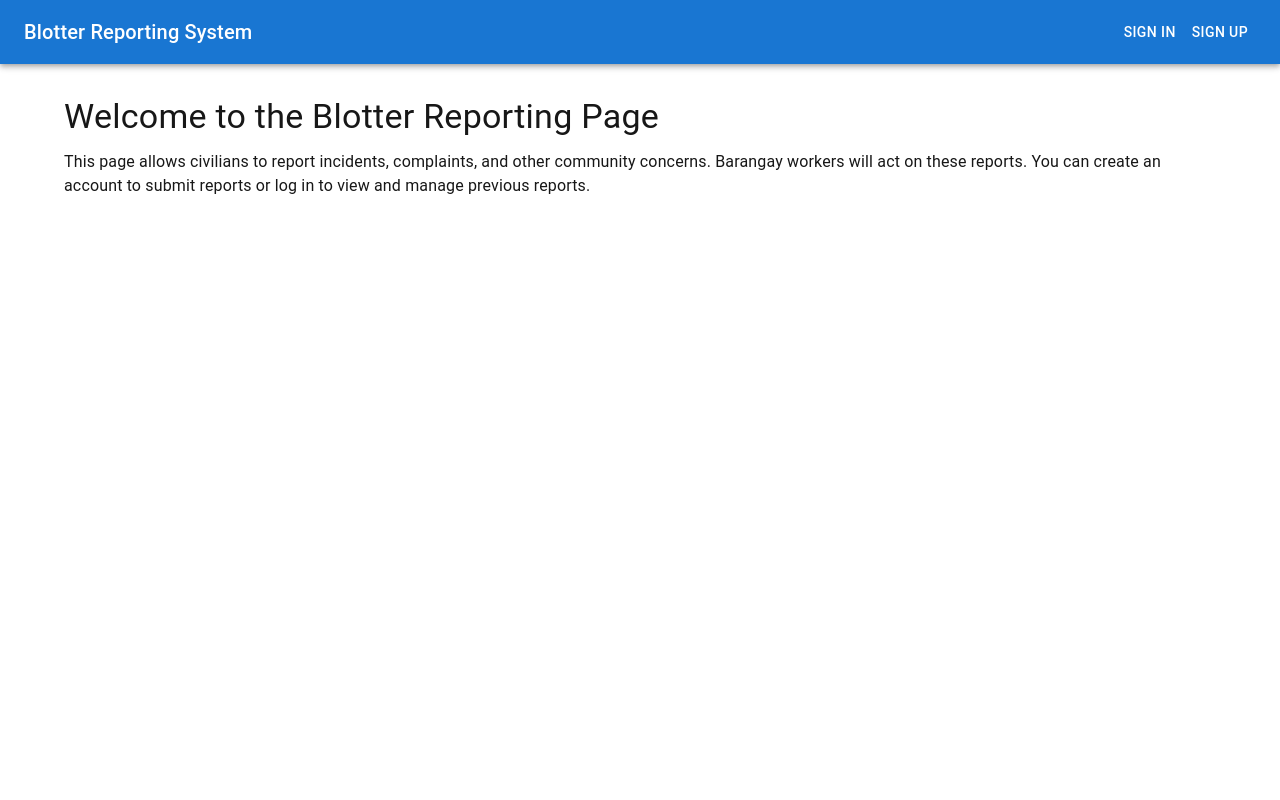
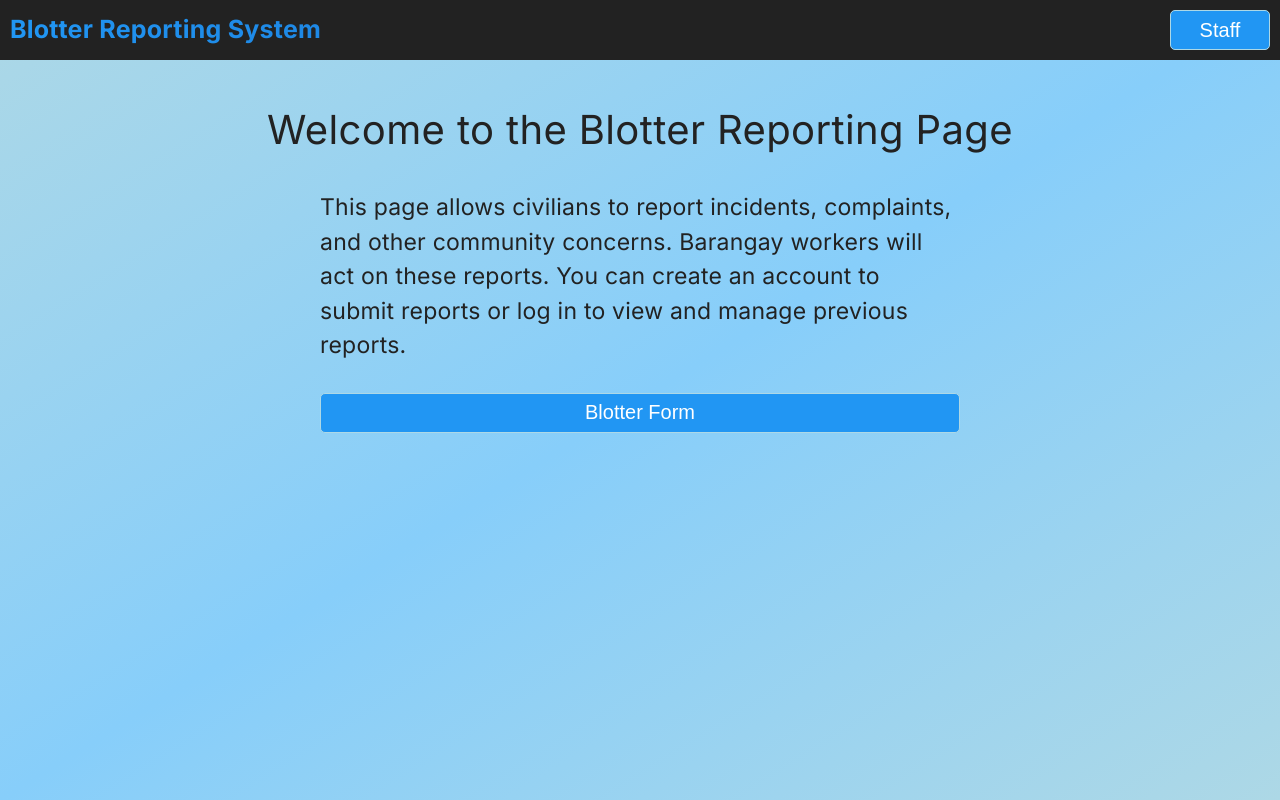
Before and after one commit to meislovepotato/Blotter-Report, a Next.js app: page / in a window 1280 px wide. Built offline with nearby package versions, Linux system fonts and the light colour scheme.

Commit message:
added styles on mainpage (plus animation)

```diff
--- a/src/app/globals.css
+++ b/src/app/globals.css
@@ -1,42 +1,14 @@
-:root {
-  --background: #ffffff;
-  --foreground: #171717;
-}
-
-@media (prefers-color-scheme: dark) {
-  :root {
-    --background: #0a0a0a;
-    --foreground: #ededed;
-  }
-}
-
-html,
-body {
-  max-width: 100vw;
-  overflow-x: hidden;
-}
-
-body {
-  color: var(--foreground);
-  background: var(--background);
-  font-family: Arial, Helvetica, sans-serif;
-  -webkit-font-smoothing: antialiased;
-  -moz-osx-font-smoothing: grayscale;
-}
-
 * {
   box-sizing: border-box;
   padding: 0;
   margin: 0;
 }
 
-a {
-  color: inherit;
-  text-decoration: none;
-}
-
-@media (prefers-color-scheme: dark) {
-  html {
-    color-scheme: dark;
+@keyframes moveGradient {
+  0% {
+    background-position: 200% 0; /* Start from the right */
+  }
+  100% {
+    background-position: -200% 0; /* Move to the left */
   }
 }
--- a/src/app/layout.js
+++ b/src/app/layout.js
@@ -1,14 +1,11 @@
-import { Inter, Roboto_Mono } from "next/font/google";
+import { Inter } from "next/font/google";
 import "./globals.css";
+import { CssBaseline, ThemeProvider } from "@mui/material";
+import theme from "./theme";
 
 // Define the fonts with correct names
 const inter = Inter({
   variable: "--font-inter",
-  subsets: ["latin"],
-});
-
-const robotoMono = Roboto_Mono({
-  variable: "--font-roboto-mono",
   subsets: ["latin"],
 });
 
@@ -20,9 +17,12 @@ export const metadata = {
 export default function RootLayout({ children }) {
   return (
     <html lang="en">
-      <body className={`${inter.variable} ${robotoMono.variable}`}>
-        {children}
-      </body>
+      <ThemeProvider theme={theme}>
+        <CssBaseline />
+        <body className={`${inter.variable}`}>
+          {children}
+        </body>
+      </ThemeProvider>
     </html>
   );
 }
--- a/src/app/page.jsx
+++ b/src/app/page.jsx
@@ -2,69 +2,93 @@
 
 import { useState } from "react";
 import {
-  AppBar,
-  Toolbar,
   Button,
   Box,
   Typography,
   Container,
+  Modal,
+  IconButton,
 } from "@mui/material";
-import { SignUp, SignIn, BlotterForm, StaffDashboard } from "./components";
+import { BlotterForm, SignIn, SignUp, StaffDashboard } from "./components";
+import CloseIcon from "@mui/icons-material/Close";
+import { ContentContainer, StyledButton, StyledHeader, StyledTypography } from "./styles";
 
 const Page = () => {
-  const [view, setView] = useState(null);
-  const [role, setRole] = useState(null);
-
-  const [isSignedIn, setIsSignedIn] = useState(false);
-
-  const handleSignInSuccess = (role) => {
-    setRole(role);
-  };
+  const [isRoute, setRoute] = useState(false);
+  const [isModalOpen, setModalOpen] = useState(false);
+  const [isSignIn, setIsSignIn] = useState(false);
 
   return (
-    <>
-      {/* Header */}
-      <AppBar position="static">
-        <Toolbar>
-          <Typography variant="h6" sx={{ flexGrow: 1 }}>
-            Blotter Reporting System
-          </Typography>
-          <Button color="inherit" onClick={() => setView("signin")}>
-            Sign In
-          </Button>
-          <Button color="inherit" onClick={() => setView("signup")}>
-            Sign Up
-          </Button>
-        </Toolbar>
-      </AppBar>
+    <Box>
+      <StyledHeader>
+        <StyledTypography onClick={() => setRoute(false)}>
+          Blotter Reporting System
+        </StyledTypography>
+        <StyledButton onClick={() => setModalOpen(true)}>Staff</StyledButton>
+      </StyledHeader>
 
-      {/* Page Content */}
-      <Container sx={{ mt: 4 }}>
-        {role === "civilian" ? (
+      <ContentContainer>
+        {isRoute === true ? (
           <BlotterForm />
-        ) : role === "staff" ? (
-          <StaffDashboard />
         ) : (
           <>
-            <Typography variant="h4" gutterBottom>
+            <Typography sx={{ fontSize: 40, }}>
               Welcome to the Blotter Reporting Page
             </Typography>
-            <Typography variant="body1">
+            <Typography sx={{ fontSize: 23, width: "50%" }}>
               This page allows civilians to report incidents, complaints, and
               other community concerns. Barangay workers will act on these
               reports. You can create an account to submit reports or log in to
               view and manage previous reports.
             </Typography>
-            <Box sx={{ mt: 4 }}>
-              {view === "signin" && (
-                <SignIn onSignInSuccess={handleSignInSuccess} />
-              )}
-              {view === "signup" && <SignUp />}
-            </Box>
+            <StyledButton sx={{ width: "50%" }} onClick={() => setRoute(true)}>
+              Blotter Form
+            </StyledButton>
           </>
         )}
-      </Container>
-    </>
+      </ContentContainer>
+
+      {/* Staff Authentication Modal */}
+      <Modal open={isModalOpen} onClose={() => setModalOpen(false)}>
+        <Box
+          sx={{
+            position: "absolute",
+            top: "50%",
+            left: "50%",
+            transform: "translate(-50%, -50%)",
+            width: 400,
+            bgcolor: "background.paper",
+            boxShadow: 24,
+            p: 3,
+            borderRadius: 2,
+          }}
+        >
+          <IconButton
+            sx={{ position: "absolute", top: 10, right: 10 }}
+            onClick={() => setModalOpen(false)}
+          >
+            <CloseIcon />
+          </IconButton>
+          <Typography variant="h5" align="center" gutterBottom>
+            {isSignIn ? "Staff Sign In" : "Staff Sign Up"}
+          </Typography>
+          {isSignIn ? (
+            <SignIn onSignInSuccess={() => setModalOpen(false)} />
+          ) : (
+            <SignUp />
+          )}
+          <Button
+            fullWidth
+            sx={{ mt: 2 }}
+            onClick={() => setIsSignIn((prev) => !prev)}
+          >
+            {isSignIn
+              ? "Create an account"
+              : "Already have an account? Sign in"}
+          </Button>
+        </Box>
+      </Modal>
+    </Box>
   );
 };
 
--- /dev/null
+++ b/src/app/styles.jsx
@@ -0,0 +1,62 @@
+import { Box, styled, Typography } from "@mui/material";
+
+export const Container = styled(Box)(() => ({
+  display: "flex",
+  flexDirection: "column",
+  justifyContent: "center",
+  alignItems: "center",
+  height: "100vh",
+  width: "100%",
+}));
+
+export const StyledHeader = styled(Box)(({ theme }) => ({
+  display: "flex",
+  flexDirection: "row",
+  justifyContent: "space-between",
+  alignItems: "center",
+  background: theme.palette.grey.dark,
+  color: "#87CEFA",
+  height: 60,
+  width: "100%",
+  padding: "0 10px",
+  marginBottom: 40,
+}));
+
+export const StyledTypography = styled(Typography)(({ theme }) => ({
+  cursor: "pointer",
+  color: theme.palette.blue.main,
+  fontSize: 25,
+  fontWeight: 700,
+  // animation
+  background: "linear-gradient(to right, #2196f3, #1e88e5, #87CEFA)",
+  backgroundSize: "200% 100%", // Ensure the gradient is large enough to move
+  WebkitBackgroundClip: "text", // For Webkit browsers (Chrome, Safari)
+  WebkitTextFillColor: "transparent", // Make text transparent so the gradient is visible
+  "&:hover": {
+    animation: "moveGradient 3s linear infinite", // Keep animation on hover
+  },
+}));
+
+export const StyledButton = styled("button")(({ theme }) => ({
+  background: theme.palette.blue.main,
+  color: "#fff",
+  fontSize: 20,
+  border: `1px solid ${theme.palette.blue.light}`,
+  borderRadius: 5,
+  cursor: "pointer",
+  height: 40,
+  width: 100,
+  "&:hover": {
+    background: "linear-gradient(to right, #2196f3, #1e88e5, #87CEFA)",
+    backgroundSize: "200% 100%", // Ensure the gradient is large enough to move
+    animation: "moveGradient 3s linear infinite", // Keep animation on hover
+  },
+}));
+
+export const ContentContainer = styled(Box)(() => ({
+  display: "flex",
+  flexDirection: "column",
+  justifyContent: "center",
+  alignItems: "center",
+  gap: 30,
+}));
--- /dev/null
+++ b/src/app/theme.js
@@ -0,0 +1,56 @@
+"use client";
+
+import { createTheme } from "@mui/material";
+import { Inter } from "next/font/google";
+
+const inter = Inter({ subsets: ["latin"] });
+
+const interFontFamily = inter.style.fontFamily;
+
+const theme = createTheme({
+  typography: {
+    font: inter,
+  },
+  palette: {
+    blue: {
+      main: "#2196f3",
+      gradient: "linear-gradient(to bottom right, #ADD8E6, #87CEFA, #ADD8E6)",
+      animation: "linear-gradient(to right, #2196f3, #1e88e5, #87CEFA)",
+      light: '#ADD8E6',
+    },
+    grey: {
+      dark: "#222222",
+    },
+  },
+  components: {
+    MuiButton: {
+      styleOverrides: {
+        root: {
+          fontFamily: interFontFamily,
+          color: '#222222',
+        },
+      },
+    },
+    MuiTypography: {
+      styleOverrides: {
+        root: {
+          fontFamily: interFontFamily,
+          color: '#222222',
+        },
+      },
+    },
+    MuiCssBaseline: {
+      styleOverrides: {
+        body: {
+          background: "linear-gradient(to bottom right, #ADD8E6, #87CEFA, #ADD8E6)", // Set gradient background
+          color: "#fff",
+          minHeight: "100vh",
+          margin: 0,
+          padding: 0,
+        },
+      },
+    },
+  },
+});
+
+export default theme;
```
